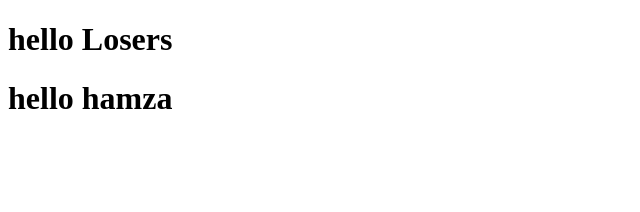
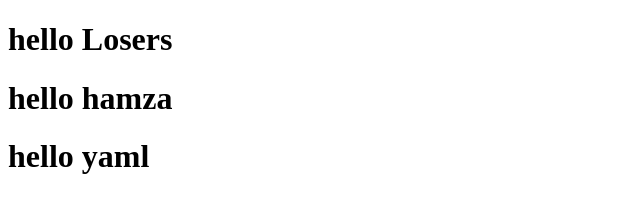
Before and after one commit to hamz4arif/bootcamp2020, a plain HTML site: page index.html in a window 1280 px wide. Shown: the whole page, without its empty margins (0-640 px from the left). Drawn offline with Linux system fonts and the light colour scheme.

Commit message:
Update index.html
add yaml

```diff
--- a/index.html
+++ b/index.html
@@ -8,5 +8,6 @@
 <body>
     <h1>hello Losers</h1>
     <h1>hello hamza</h1>
+    <h1>hello yaml</h1>
 </body>
 </html>
```
